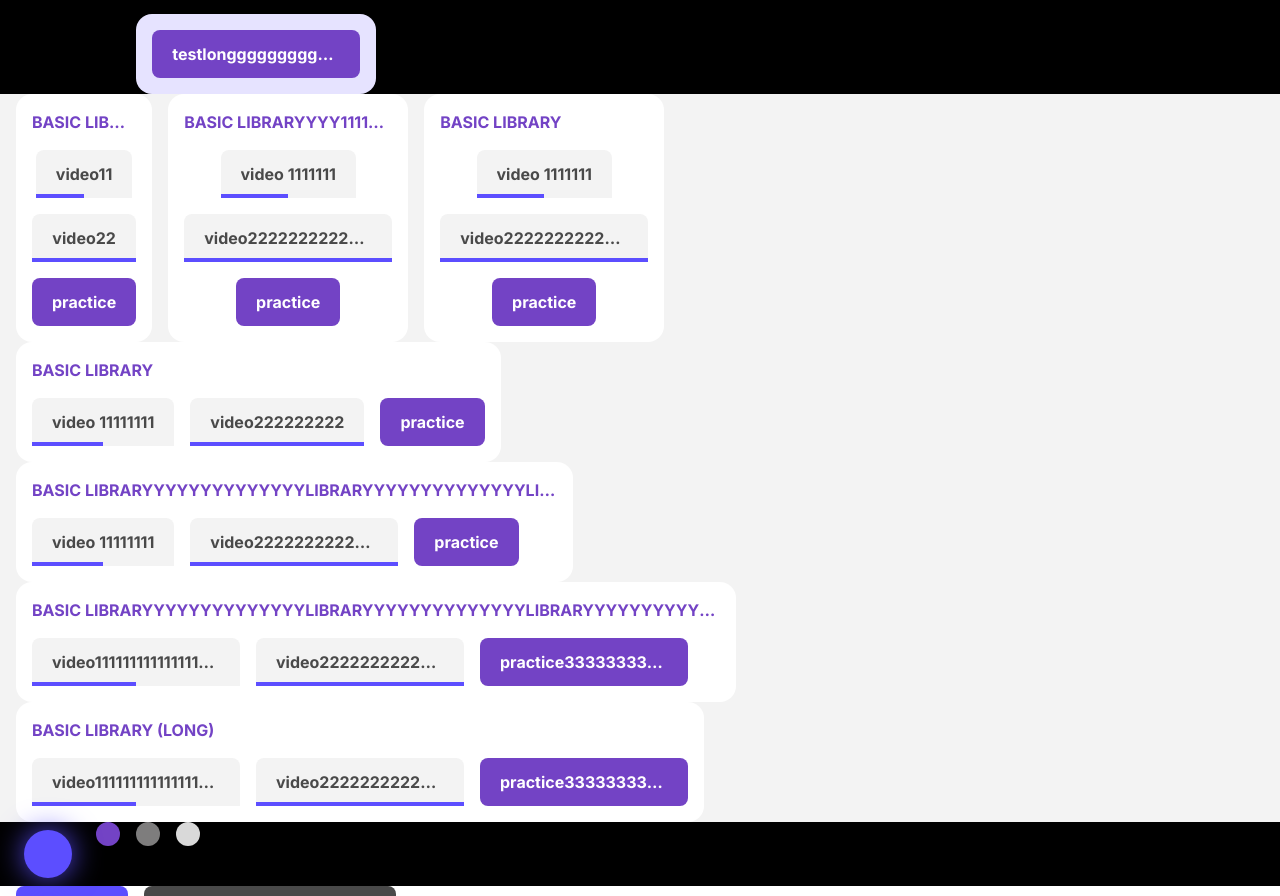
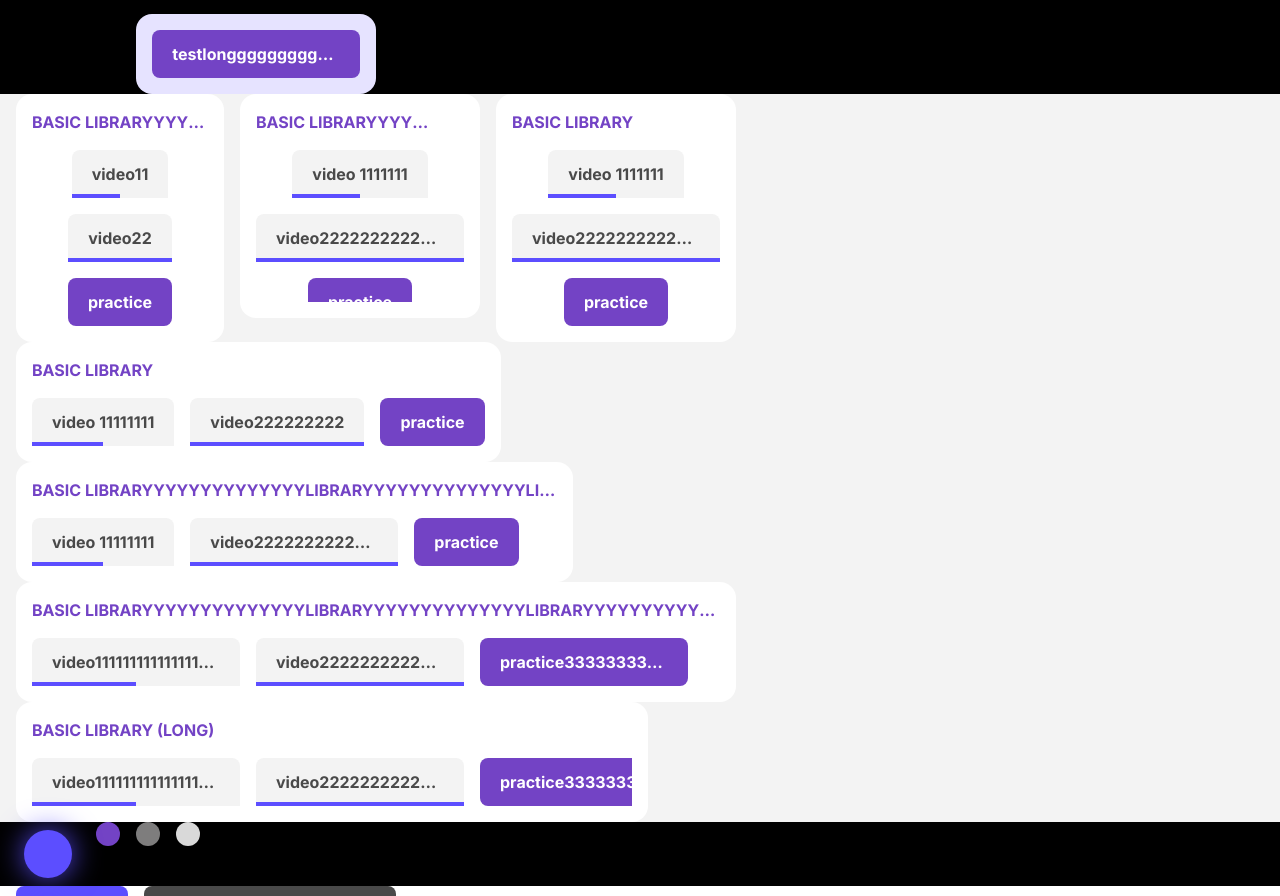
Before and after one commit to MicroCU/Frontend, a Next.js app: page /example in a window 1280 px wide. Shown: the part 402-1298 px from the top of the page. Built offline with nearby package versions, Linux system fonts and the light colour scheme; a web font is replaced by a local one.

Commit message:
fix: scroll and overflow style

```diff
--- a/app/path/[id]/data.ts
+++ b/app/path/[id]/data.ts
@@ -94,9 +94,9 @@ export const mockData: IMockDirectedGraphData = {
         {
             id: '6', name: 'Useful Library', next: ['7', '70'], type: GroupTypeEnum.Unordered,
             members: [
-                { id: '61', name: 'Built-in function', progress: 0, type: MicroTypeEnum.VIDEO },
-                { id: '62', name: 'Standard library**', progress: 0, type: MicroTypeEnum.VIDEO },
-                { id: '63', name: 'Standard library1', progress: 0, type: MicroTypeEnum.VIDEO },
+                { id: '61', name: 'Built-in function 123456', progress: 0, type: MicroTypeEnum.VIDEO },
+                { id: '62', name: 'Standard library** 123456', progress: 0, type: MicroTypeEnum.VIDEO },
+                { id: '63', name: 'Standard library1 123456', progress: 0, type: MicroTypeEnum.VIDEO },
             ]
         },
         {
@@ -116,7 +116,7 @@ export const mockData: IMockDirectedGraphData = {
             ]
         },
         {
-            id: '8', name: 'Comment 2 Long', next: ['10', '11'], type: GroupTypeEnum.Ordered,
+            id: '8', name: 'Comment 2 Long Long Long Long Long Long Long Long Long', next: ['10', '11'], type: GroupTypeEnum.Ordered,
             members: [
                 { id: '81', name: 'Comment 2', progress: 20, type: MicroTypeEnum.VIDEO },
                 { id: '82', name: 'Comment 3', progress: 40, type: MicroTypeEnum.VIDEO },
--- a/components/Group.tsx
+++ b/components/Group.tsx
@@ -46,7 +46,6 @@ export default function Group({
           id={id}
           title={title}
           micros={micros}
-          maxMicroComponentWidth={microComponentWidth}
           isScrollable={isScrollable}
         />
       ) : (
--- a/components/GroupScrollArea.tsx
+++ b/components/GroupScrollArea.tsx
@@ -18,13 +18,19 @@ export default function GroupScrollArea({
     <>
       {type === GroupTypeEnum.Ordered ? (
         <ScrollArea
-          className={`w-fit ${microLength >= 3 ? "h-44" : "h-28"} border-none`}
+          className={`w-full ${
+            microLength > 3 ? "h-[152px]" : "h-fit"
+          } border-none`}
         >
           {children}
           <ScrollBar orientation="vertical" />
         </ScrollArea>
       ) : (
-        <ScrollArea className="max-w-[656px] h-fit border-none">
+        <ScrollArea
+          className={`${
+            microLength > 3 ? "max-w-[600px]" : "max-w-[656px]"
+          } h-fit border-none`}
+        >
           {children}
           <ScrollBar orientation="horizontal" />
         </ScrollArea>
--- a/components/OrderedGroup.tsx
+++ b/components/OrderedGroup.tsx
@@ -11,7 +11,6 @@ export interface IOrderedGroupProps {
   id: string;
   title: string;
   micros: IMicroData[];
-  maxMicroComponentWidth: number;
   isScrollable?: boolean;
 }
 
@@ -19,23 +18,15 @@ export default function OrderedGroup({
   id,
   title,
   micros,
-  maxMicroComponentWidth,
   isScrollable
 }: IOrderedGroupProps) {
   const containerOverflowRef = useRef<HTMLDivElement>(null);
-  const isOverflow = useOverflowDetection(
-    containerOverflowRef,
-    title,
-    maxMicroComponentWidth
-  );
+  const isOverflow = useOverflowDetection(containerOverflowRef, title);
 
   return (
-    <div className="flex flex-col bg-white w-fit h-fit justify-center content-center gap-y-4 rounded-2xl pt-4 pb-4">
+    <div className="flex flex-col bg-white w-full h-fit justify-center content-center gap-y-4 rounded-2xl pt-4 pb-4">
       <OverflowTooltip text={title} isOverflowing={isOverflow}>
-        <div
-          className="pl-4 pr-4 w-fit"
-          style={{ maxWidth: maxMicroComponentWidth }}
-        >
+        <div className="pl-4 pr-4 w-fit max-w-52">
           <p
             className="uppercase Bold16 text-progress overflow-hidden whitespace-nowrap overflow-ellipsis"
             ref={containerOverflowRef}
@@ -49,7 +40,7 @@ export default function OrderedGroup({
         microLength={micros.length}
         isScrollable={isScrollable}
       >
-        <div className="flex flex-col w-fit h-fit justify-center content-center gap-y-4 pl-4 pr-4">
+        <div className="flex flex-col w-full h-fit justify-center content-center gap-y-4 pl-4 pr-4">
           {micros.map((micro, index) => (
             <Micro
               data={micro}
--- a/components/path/customNode/DegreWrapperGroup.tsx
+++ b/components/path/customNode/DegreWrapperGroup.tsx
@@ -17,7 +17,7 @@ export default function DegreWrapperGroup({
 }) {
   return (
     <div
-      className="nodrag nowheel relative flex flex-row justify-center content-center"
+      className="nodrag nowheel relative flex flex-row justify-center content-center border"
       style={{
         width: groupSettings.maxWidth,
         height: groupSettings.maxHeight
--- a/components/path/customNode/DegreWrapperSingle.tsx
+++ b/components/path/customNode/DegreWrapperSingle.tsx
@@ -8,7 +8,7 @@ export default function DegreWrapperSingle({
 }) {
   return (
     <div
-      className="relative flex flex-row justify-center content-center"
+      className="relative flex flex-row justify-center content-center border"
       style={{
         width: groupSettings.maxWidth,
         height: groupSettings.maxHeight
--- a/components/ui/scroll-area.tsx
+++ b/components/ui/scroll-area.tsx
@@ -32,14 +32,13 @@ const ScrollBar = React.forwardRef<
     orientation={orientation}
     className={cn(
       "flex touch-none select-none transition-colors",
-      orientation === "vertical" && "h-full w-2.5 p-[1px] bg-grayLight rounded",
-      orientation === "horizontal" &&
-        "h-2.5 flex-col p-[1px] bg-grayLight rounded",
+      orientation === "vertical" && "h-full w-2.5 p-[1px] rounded",
+      orientation === "horizontal" && "h-2.5 flex-col p-[1px] rounded",
       className
     )}
     {...props}
   >
-    <ScrollAreaPrimitive.ScrollAreaThumb className="relative flex-1 rounded-full bg-border bg-primary" />
+    <ScrollAreaPrimitive.ScrollAreaThumb className="relative flex-1 rounded-full bg-border bg-graySmall" />
   </ScrollAreaPrimitive.ScrollAreaScrollbar>
 ));
 ScrollBar.displayName = ScrollAreaPrimitive.ScrollAreaScrollbar.displayName;
--- a/hooks/Overflow.tsx
+++ b/hooks/Overflow.tsx
@@ -3,7 +3,7 @@ import { RefObject, useEffect, useState } from "react";
 export const useOverflowDetection = (
   ref: RefObject<HTMLDivElement>,
   title: string,
-  maxMicroComponentWidth: number
+  maxMicroComponentWidth?: number
 ) => {
   const [isOverflow, setIsOverflow] = useState(false);
 
```
